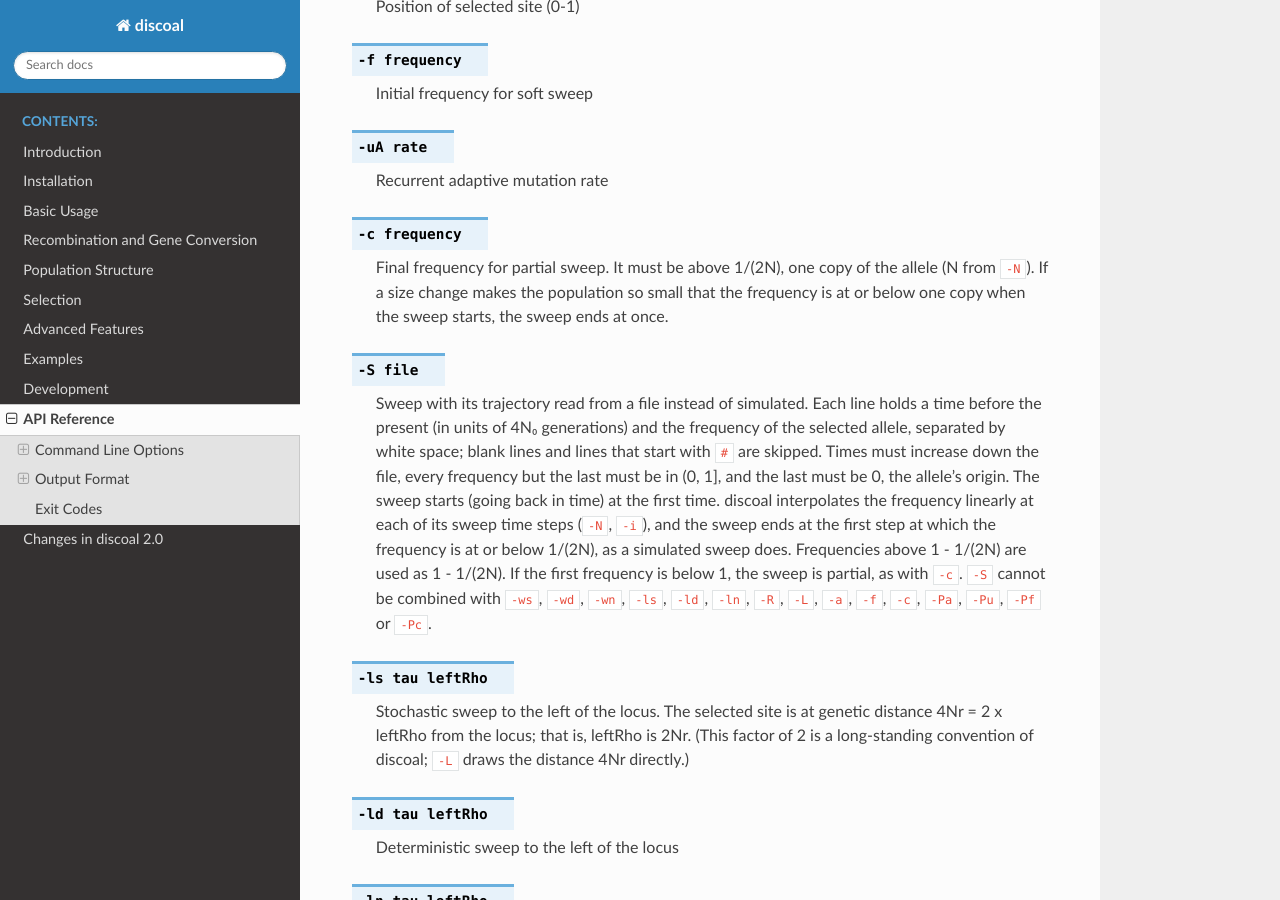
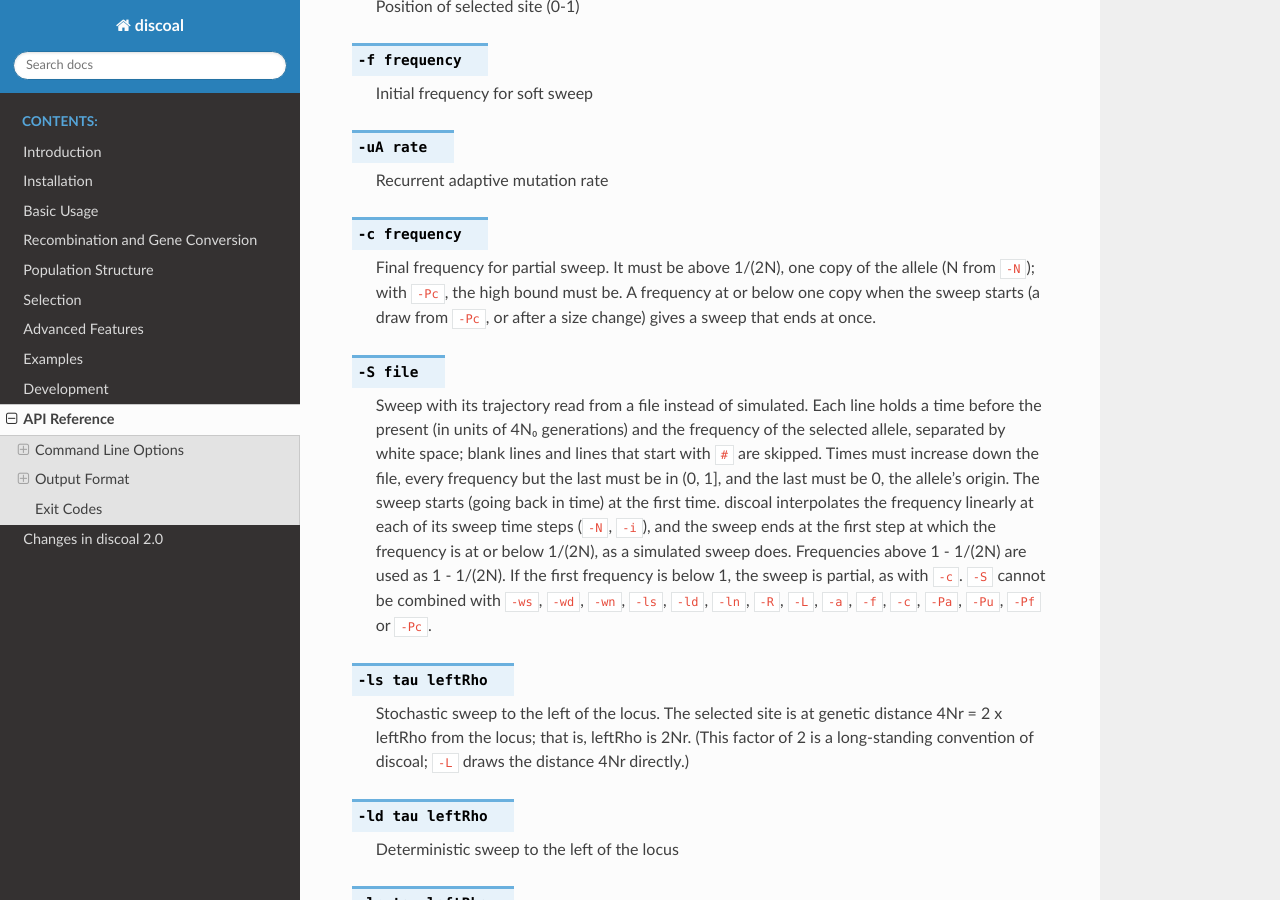
Before and after one commit to kr-colab/discoal, a Sphinx documentation site: the page built from docs/api_reference.rst, in a window 1280 px wide and 900 px high, scrolled down 3725 px. Built offline with Sphinx 7.4.7 and the Read the Docs theme 3.1.0, drawn with Linux system fonts in a browser that asks for light colours.

Commit message:
End a sweep with its trajectory; allow -Pc below one copy
- The sampler took its end frequency, 1/(2N), from the size of
  population 0 at the start of the sweep, but the trajectory's end
  follows N through size changes. With growth (-eg) during a sweep the
  trajectory could end first, and the run stopped: "trajectory step k
  exceeds total steps k" (12 of 50 seeds with -eg 0 0 2 and the default
  N; 37 of 50 with -eg 0 0 20 and -N 10000). The sweep now ends at the
  trajectory's last step. This also covers a trajectory with no steps.
  Runs that do not reach the end of their trajectory are byte-identical.
- -Pc now needs only its high bound above 1/(2N); a draw below one copy
  gives a sweep that ends at once. A low bound of 0 worked before,
  except for the rare draw below one copy, which failed.

Tests: preflight_validation_suite.sh adds six cases, all of which fail
on demes and on the first version of this branch:
-Pc with a low bound of 0, a size change of population 1 during single
and recurrent sweeps, and -eg during hard and partial sweeps. The -Pc
error case now uses a high bound below one copy.

```diff
--- a/docs/api_reference.rst
+++ b/docs/api_reference.rst
@@ -188,9 +188,9 @@ Selection Options
 .. option:: -c frequency
 
    Final frequency for partial sweep. It must be above 1/(2N), one copy
-   of the allele (N from ``-N``). If a size change makes the population
-   so small that the frequency is at or below one copy when the sweep
-   starts, the sweep ends at once.
+   of the allele (N from ``-N``); with ``-Pc``, the high bound must be. A
+   frequency at or below one copy when the sweep starts (a draw from
+   ``-Pc``, or after a size change) gives a sweep that ends at once.
 
 .. option:: -S file
 
```
Also changed, not shown: docs/yaml_configuration.md (+1 -1 lines), 3 other files.
